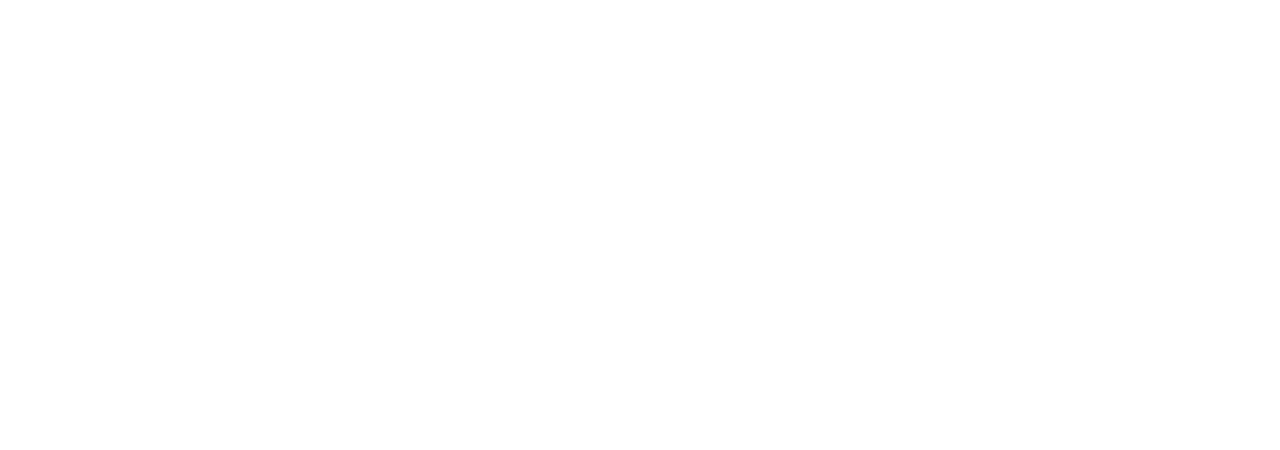
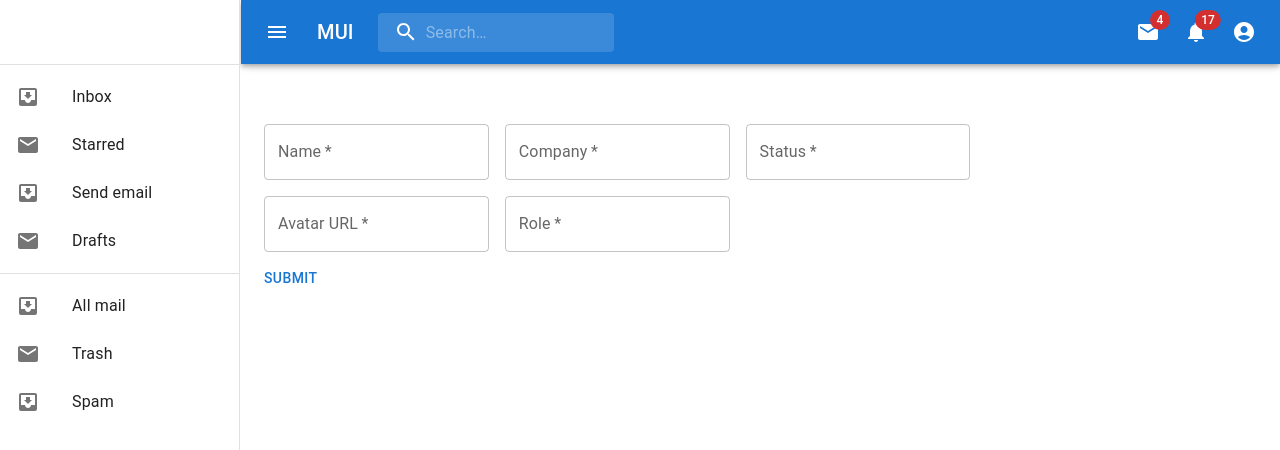
Before and after one commit to JacGenato/shopping-cart, a React (Create React App) app: page /register in a window 1280 px wide. Before the commit this address had no page. Shown: the top 450 px of the page. Built offline with nearby package versions, Linux system fonts and the light colour scheme.

Commit message:
Update Page

```diff
--- a/src/config/routes.tsx
+++ b/src/config/routes.tsx
@@ -4,6 +4,8 @@
 import Home from '../pages/Home';
 import Profile from '../pages/Profile';
 import UserList from '../pages/UserList';
+import Register from '../pages/Register';
+import Edit from '../pages/Edit';
 
 const Router = () => {
   return useRoutes([
@@ -17,6 +19,8 @@
         },
         { path: 'profile', element: <Profile /> },
         { path: 'users', element: <UserList /> },
+        { path: 'register', element: <Register /> },
+        { path: 'edit', element: <Edit /> },
       ],
     },
   ]);
--- /dev/null
+++ b/src/pages/Edit.tsx
@@ -0,0 +1,90 @@
+import * as React from 'react';
+import axios from 'axios';
+import Box from '@mui/material/Box';
+import TextField from '@mui/material/TextField';
+import { FormControlLabel, Checkbox, Button } from '@mui/material';
+import { useState, useEffect } from 'react';
+
+export default function Edit() {
+  const [id, setID] = useState(null);
+
+  const [name, setName] = useState('');
+  const [company, setCompany] = useState('');
+  const [status, setStatus] = useState('');
+  const [avatarUrl, setAvatar] = useState('');
+  const [role, setRole] = useState('');
+
+  useEffect(() => {
+    setID(JSON.parse(localStorage.getItem('ID') || '{}'));
+    setName(JSON.parse(localStorage.getItem('Name') || '{}'));
+    setCompany(JSON.parse(localStorage.getItem('Company') || '{}'));
+    setStatus(JSON.parse(localStorage.getItem('Status') || '{}'));
+    setAvatar(JSON.parse(localStorage.getItem('AvatarUrl') || '{}'));
+    setRole(JSON.parse(localStorage.getItem('Role') || '{}'));
+  }, []);
+
+  const updateDate = (event: React.MouseEvent<HTMLButtonElement>) => {
+    event.preventDefault();
+    axios.put(
+      `https://6332e514573c03ab0b5340cd.mockapi.io/api/v1/users/${id}`,
+      {
+        name,
+        company,
+        status,
+        avatarUrl,
+        role,
+      }
+    );
+  };
+  return (
+    <Box
+      component="form"
+      sx={{
+        '& .MuiTextField-root': { m: 1, width: '25ch' },
+      }}
+      noValidate
+      autoComplete="off"
+    >
+      <div>
+        <TextField
+          required
+          id="outlined-required"
+          label="Name"
+          onChange={(e) => setName(e.target.value)}
+        />
+        <TextField
+          required
+          id="outlined-required"
+          label="Company"
+          onChange={(e) => setCompany(e.target.value)}
+        />
+        <TextField
+          required
+          id="outlined-required"
+          label="Status"
+          onChange={(e) => setStatus(e.target.value)}
+        />
+      </div>
+      <div>
+        <TextField
+          required
+          id="outlined-required"
+          label="Avatar URL"
+          onChange={(e) => setAvatar(e.target.value)}
+        />
+        <TextField
+          required
+          id="outlined-required"
+          label="Role"
+          onChange={(e) => setRole(e.target.value)}
+        />
+      </div>
+      <div>
+        {' '}
+        <Button onClick={updateDate} type="submit">
+          Submit
+        </Button>
+      </div>
+    </Box>
+  );
+}
--- /dev/null
+++ b/src/pages/Register.tsx
@@ -0,0 +1,77 @@
+import * as React from 'react';
+import axios from 'axios';
+import Box from '@mui/material/Box';
+import TextField from '@mui/material/TextField';
+import { FormControlLabel, Checkbox, Button } from '@mui/material';
+import { useState } from 'react';
+import { Form } from 'react-router-dom';
+
+export default function Register() {
+  const [name, setName] = useState('');
+  const [company, setCompany] = useState('');
+  const [status, setStatus] = useState('');
+  const [avatarUrl, setAvatar] = useState('');
+  const [role, setRole] = useState('');
+
+  const postData = (event: React.MouseEvent<HTMLButtonElement>) => {
+    event.preventDefault();
+    axios.post(`https://6332e514573c03ab0b5340cd.mockapi.io/api/v1/users`, {
+      name,
+      company,
+      status,
+      avatarUrl,
+      role,
+    });
+  };
+  return (
+    <Box
+      component="form"
+      sx={{
+        '& .MuiTextField-root': { m: 1, width: '25ch' },
+      }}
+      noValidate
+      autoComplete="off"
+    >
+      <div>
+        <TextField
+          required
+          id="outlined-required"
+          label="Name"
+          onChange={(e) => setName(e.target.value)}
+        />
+        <TextField
+          required
+          id="outlined-required"
+          label="Company"
+          onChange={(e) => setCompany(e.target.value)}
+        />
+        <TextField
+          required
+          id="outlined-required"
+          label="Status"
+          onChange={(e) => setStatus(e.target.value)}
+        />
+      </div>
+      <div>
+        <TextField
+          required
+          id="outlined-required"
+          label="Avatar URL"
+          onChange={(e) => setAvatar(e.target.value)}
+        />
+        <TextField
+          required
+          id="outlined-required"
+          label="Role"
+          onChange={(e) => setRole(e.target.value)}
+        />
+      </div>
+      <div>
+        {' '}
+        <Button onClick={postData} type="submit">
+          Submit
+        </Button>
+      </div>
+    </Box>
+  );
+}
--- a/src/pages/UserList.tsx
+++ b/src/pages/UserList.tsx
@@ -7,9 +7,10 @@
 import TableHead from '@mui/material/TableHead';
 import TablePagination from '@mui/material/TablePagination';
 import TableRow from '@mui/material/TableRow';
+import { Link } from 'react-router-dom';
 
 import USERLIST from '../__mock__/users';
-import { Avatar, Typography, Stack, Container } from '@mui/material';
+import { Avatar, Typography, Stack, Container, Button } from '@mui/material';
 
 interface Column {
   id: 'name' | 'company' | 'role' | 'isVerified' | 'status';
@@ -31,6 +32,23 @@
   },
   { id: 'status', label: 'Status', minWidth: 170 },
 ];
+
+const setData = (data: {
+  id: any;
+  name: any;
+  company: any;
+  status: any;
+  avatarUrl: any;
+  role: any;
+}) => {
+  let { id, name, company, status, avatarUrl, role } = data;
+  localStorage.setItem('ID', id);
+  localStorage.setItem('Name', name);
+  localStorage.setItem('Company', company);
+  localStorage.setItem('Status', status);
+  localStorage.setItem('AvatarUrl', avatarUrl);
+  localStorage.setItem('Role', role);
+};
 
 const rows = USERLIST;
 
@@ -65,6 +83,7 @@
                     {column.label}
                   </TableCell>
                 ))}
+                <TableCell>Actions</TableCell>
               </TableRow>
             </TableHead>
             <TableBody>
@@ -96,6 +115,11 @@
                           </TableCell>
                         );
                       })}
+                      <TableCell>
+                        <Link to="/edit">
+                          <Button onClick={() => setData(row)}>Update</Button>
+                        </Link>
+                      </TableCell>
                     </TableRow>
                   );
                 })}
```
